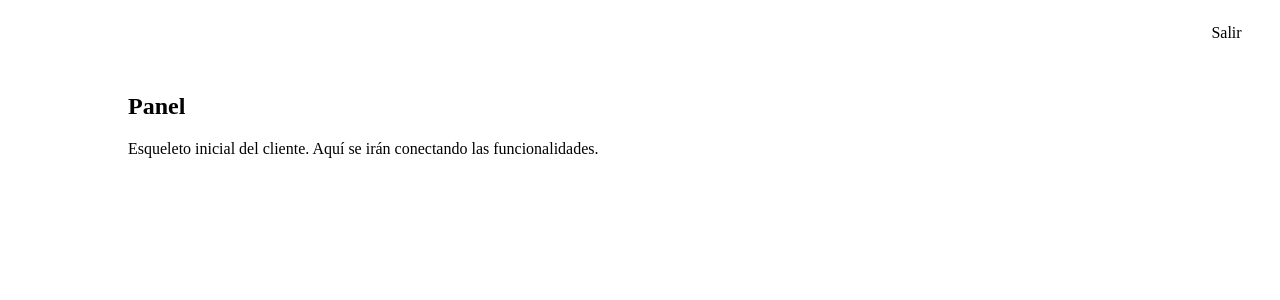
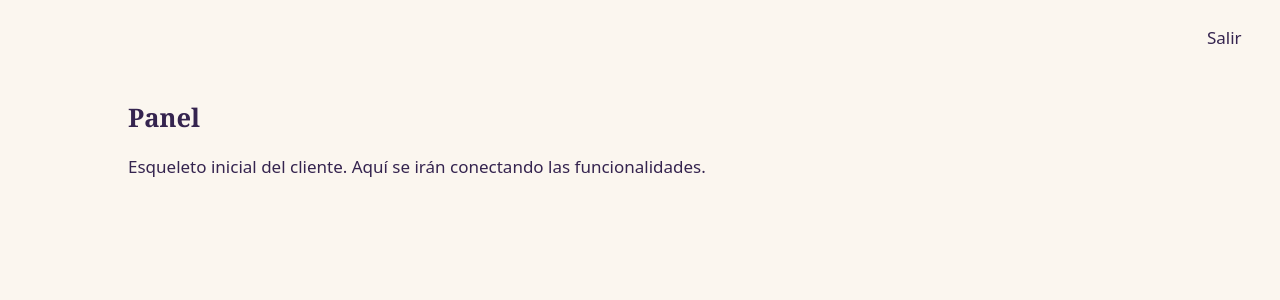
Before and after one commit to Git-Pusher-UAS/plataforma-frontend, a React (Vite) app: page / in a window 1280 px wide. Shown: the top 300 px of the page. Built offline with nearby package versions, Linux system fonts and the light colour scheme.

Commit message:
Correción de error de sintaxis

```diff
--- a/src/index.css
+++ b/src/index.css
@@ -1,4 +1,4 @@
-root {
+:root {
 /* Color */--sai-crema:    #FBF6EF;
 /* fondo general */--sai-lila:     #F3EEFB;
 /* superficies */--sai-lavanda:  #CDBDF0;
```
